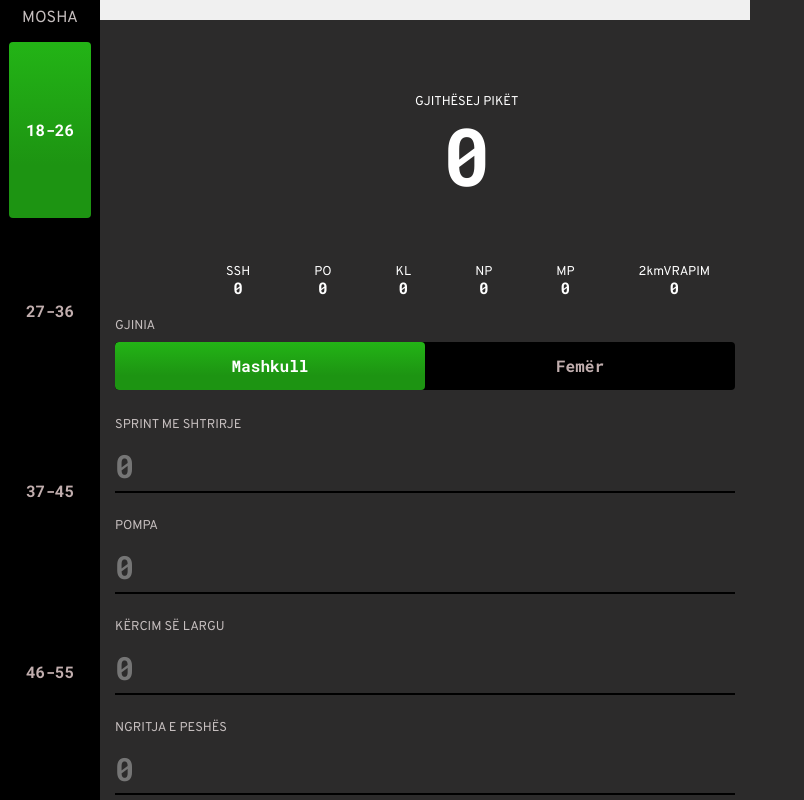
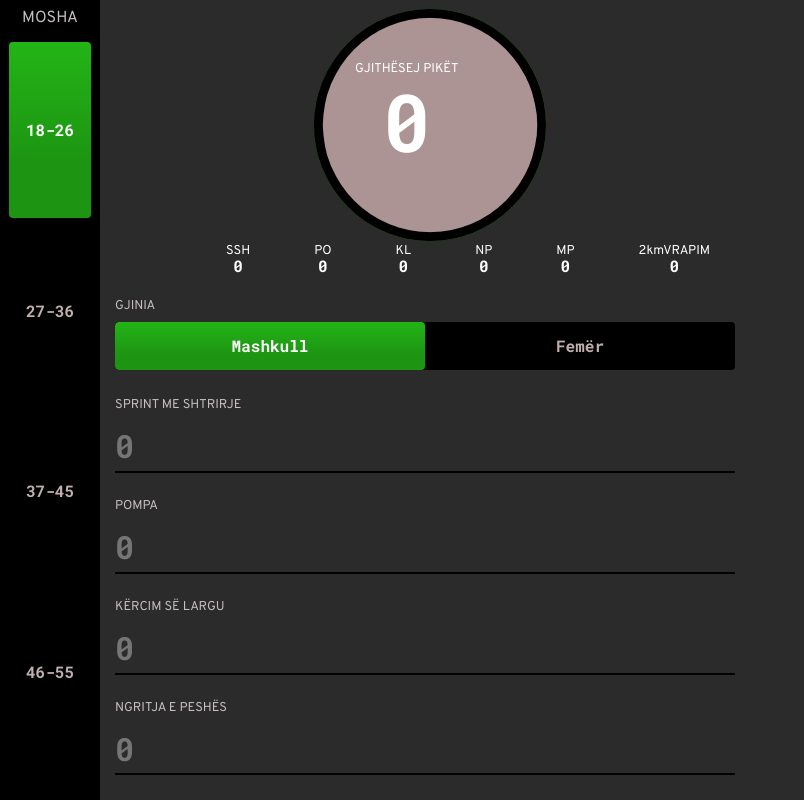
Before and after one commit to EDT0804/Test-F.F, a React (Create React App) app: page / in a window 1280 px wide. Shown: the top 800 px of the page, without its empty margins (0-804 px from the left). Built offline with nearby package versions, Linux system fonts and the light colour scheme.

Commit message:
-f rikthimi i rrethit

```diff
--- a/src/components/ResultsDial.scss
+++ b/src/components/ResultsDial.scss
@@ -10,6 +10,51 @@
     display: block;
     margin-left: auto;
     margin-right: auto;
+
+
+    .svg.radial-progress {
+        transform: rotate(270deg) rotateX(180deg); //Browser inconsistencies with negative stroke-dashoffset so we must flip the svg.
+        position: relative;
+        display: block;
+        margin-left: -80%;
+        margin-right: auto;
+    }
+
+    svg {
+        height: 250px;
+        width: 250px;
+        max-width: 100%;
+        display: block;
+        margin-left: auto;
+        margin-right: auto;
+    }
+
+    circle {
+        stroke-width: 10px;
+        fill: transparent;
+    }
+
+    .radial-progress-background {
+        stroke: $color__secondary;
+    }
+
+    .radial-progress-cover {
+        will-change: stroke-dashoffset;
+        stroke: $color__primary-2;
+        stroke-width: 10px;
+        transition: .5s ease;
+    }
+
+    .radial-progress-center {
+        fill: $color__primary;
+    }
+
+    .radial-fill {
+        position: absolute;
+        top: 50%;
+        left: 50%;
+        transform: translate(-50%, -50%);
+    }
 
     .dial-wrapper {
         position: relative;
@@ -32,7 +77,7 @@
     .total-group {
         padding-left: 15px;
         position: absolute;
-        left: 0;
+        left: -20%;
         top: 25%;
         text-align: center;
         z-index: 1;
@@ -48,7 +93,7 @@
         padding-right: 3em;
         position: absolute;
         right: -30%;
-        top: 70%;
+        top: 85%;
         text-align: left;
         z-index: 1;
 
--- a/src/pages/Header.js
+++ b/src/pages/Header.js
@@ -3,9 +3,7 @@ import React from 'react';
 
 function Header() {
   return (
-    <header className="w3-container w3-padding-32 w3-center w3-black" id="ballina">
-      {/* Header content */}
-    </header>
+   <div></div>
   );
 }
 
```
